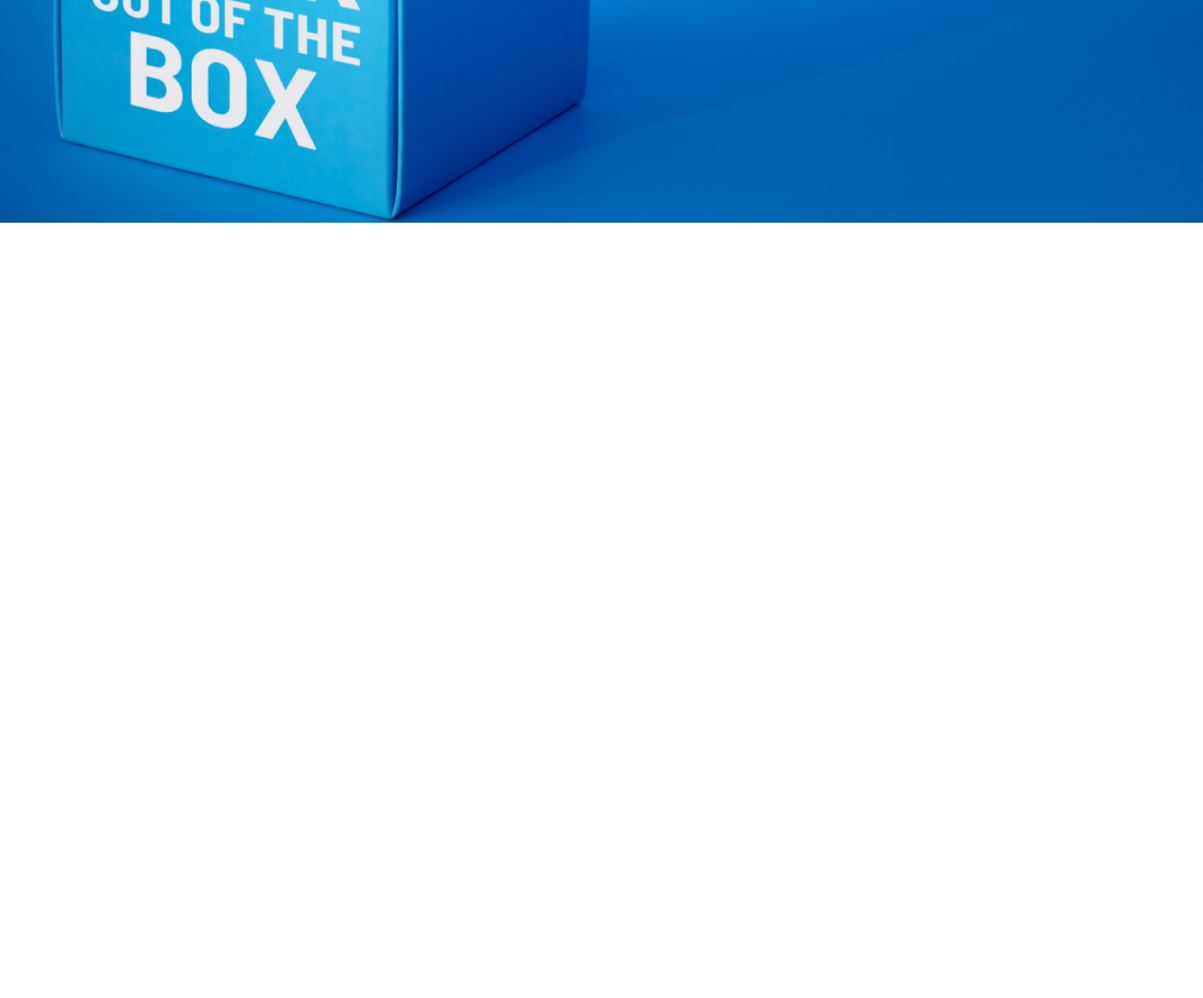
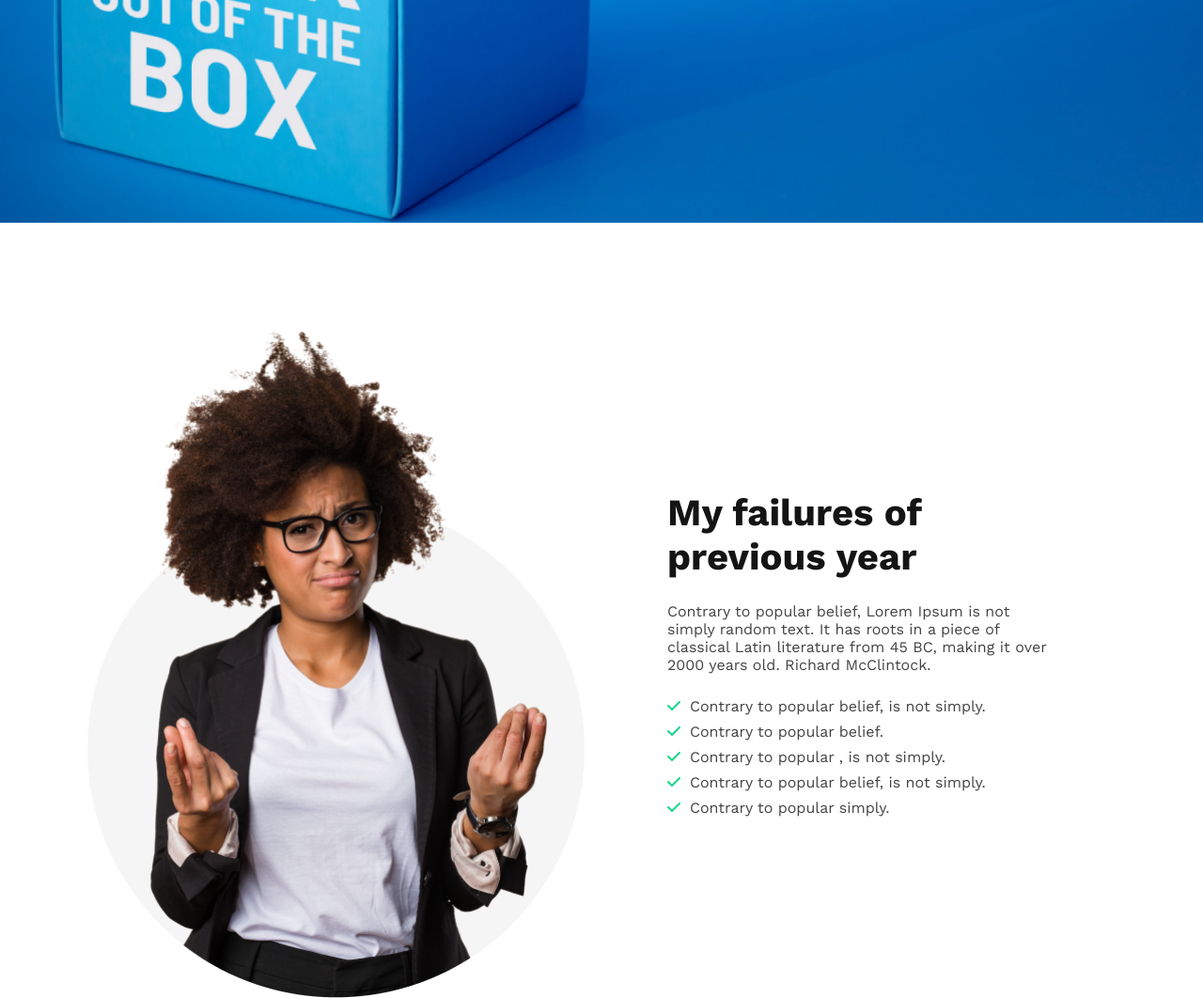
Before and after one commit to babunewgit1/frist_assignment, a plain HTML site: page index.html in a window 1280 px wide. Shown: the part 662-1724 px from the top of the page at 94% size. Before the commit the page ends 899 px from the top, so only its background shows below. Drawn offline with nearby package versions, Linux system fonts and the light colour scheme.

Commit message:
failure section completed

```diff
--- a/css/style.css
+++ b/css/style.css
@@ -1,6 +1,7 @@
 * {
   margin: 0;
   padding: 0;
+  box-sizing: border-box;
 }
 
 body {
@@ -33,6 +34,12 @@ a {
   padding: 20px 25px;
 }
 
+.heading {
+  font-size: 40px;
+  font-weight: 700;
+  color: #151414;
+}
+
 /* -- header area start -- */
 header {
   background-image: url(../images/banner3.png);
@@ -61,3 +68,47 @@ header {
 }
 
 /* -- header area end -- */
+
+/* -- failure area start -- */
+
+#failure {
+  padding-top: 100px;
+}
+
+.failure-wrapper {
+  display: flex;
+  align-items: center;
+}
+
+.failure-left,
+.failure-right {
+  width: 50%;
+}
+
+.failure-right {
+  padding-left: 70px;
+}
+
+.failure-left img {
+  display: block;
+  width: 100%;
+}
+
+.failure-right p {
+  font-size: 16px;
+  color: #444343;
+  margin: 25px 0px;
+}
+
+.failure-right ul li {
+  color: #444343;
+  margin-bottom: 8px;
+}
+
+.failure-right ul li span {
+  color: #16d887;
+  display: inline-block;
+  margin-right: 10px;
+}
+
+/* -- failure area end -- */
--- a/index.html
+++ b/index.html
@@ -32,7 +32,33 @@
    </header>
    <!-- header area end -->
 
+   <!-- failure area start -->
+   <section id="failure">
+      <div class="container">
+         <div class="failure-wrapper">
+            <div class="failure-left">
+               <img src="./images/person.png" alt="person images">
+            </div>
+            <div class="failure-right">
+               <h3 class="heading">My failures of <br> previous year</h3>
+               <p>Contrary to popular belief, Lorem Ipsum is not <br> simply random text. It has roots in a piece of
+                  <br>
+                  classical Latin literature
+                  from 45 BC, making it over <br> 2000 years old. Richard McClintock.</p>
+               <ul>
+                  <li><span><i class="fa-solid fa-check"></i></span>Contrary to popular belief, is not simply.</li>
+                  <li><span><i class="fa-solid fa-check"></i></span>Contrary to popular belief.</li>
+                  <li><span><i class="fa-solid fa-check"></i></span>Contrary to popular , is not simply.</li>
+                  <li><span><i class="fa-solid fa-check"></i></span>Contrary to popular belief, is not simply.</li>
+                  <li><span><i class="fa-solid fa-check"></i></span>Contrary to popular simply.</li>
+               </ul>
+            </div>
+         </div>
+      </div>
+   </section>
+   <!-- failure area end -->
 
+   <script src="https://kit.fontawesome.com/e2b3afdf3e.js" crossorigin="anonymous"></script>
 </body>
 
 </html>
```
Also changed, not shown: images/person.png (added).
